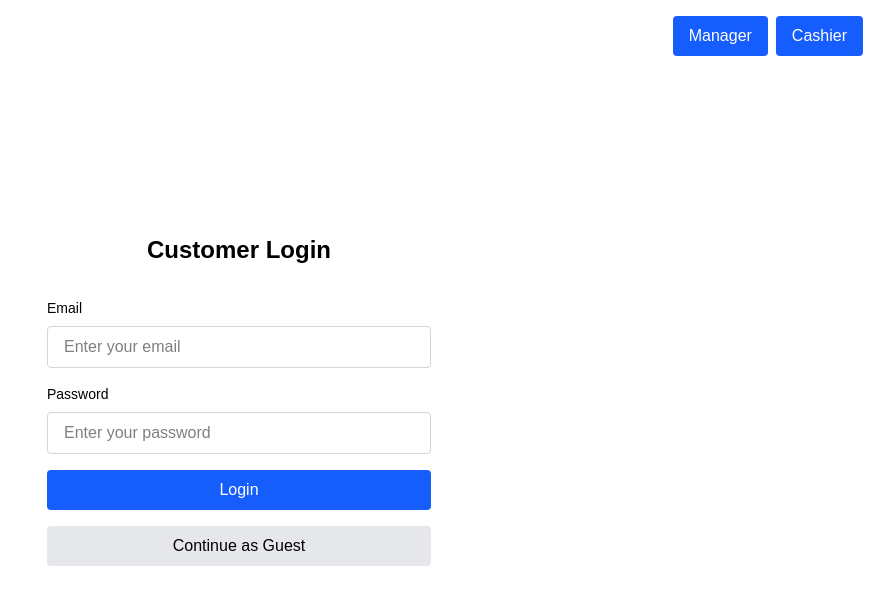
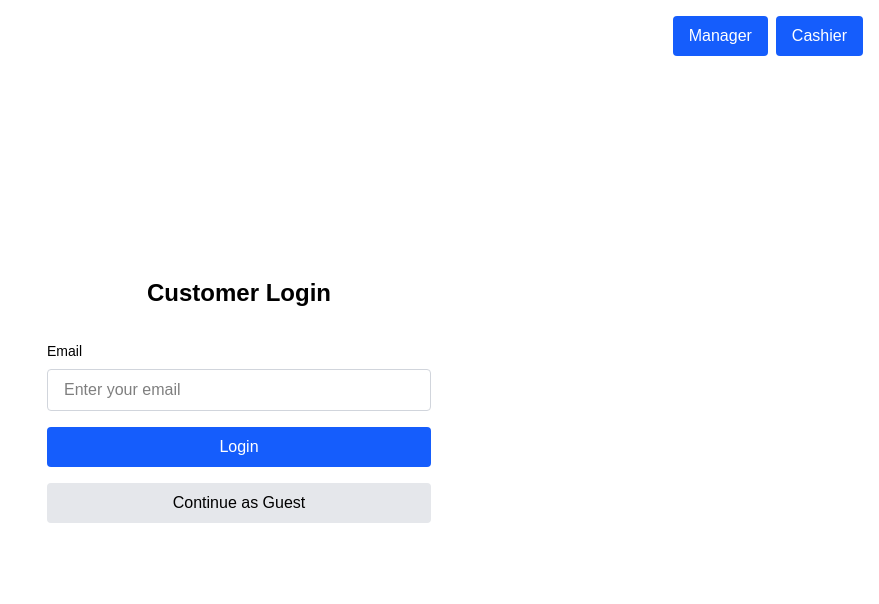
Before and after one commit to CSCE331-Fall2025-900-911/project3_gang_y0, a Next.js app in the folder my-app/: page /login in a window 1280 px wide. Shown: the top 604 px of the page, without its empty margins (401-1280 px from the left). Built offline with nearby package versions, Linux system fonts and the light colour scheme.

Commit message:
Remove password input field from login page

```diff
--- a/my-app/src/app/login/page.tsx
+++ b/my-app/src/app/login/page.tsx
@@ -57,17 +57,6 @@ export default function Login() {
               />
             </div>
 
-            <div>
-              <label className="block text-sm font-medium text-black mb-2">
-                Password
-              </label>
-              <input
-                type="password"
-                className="w-full px-4 py-2 border border-gray-300 rounded bg-white text-black focus:outline-none focus:ring-2 focus:ring-blue-500"
-                placeholder="Enter your password"
-              />
-            </div>
-
             <button
               onClick={handleGoogleLogin}
               className="w-full px-4 py-2 bg-blue-600 text-white rounded hover:bg-blue-700"
```
